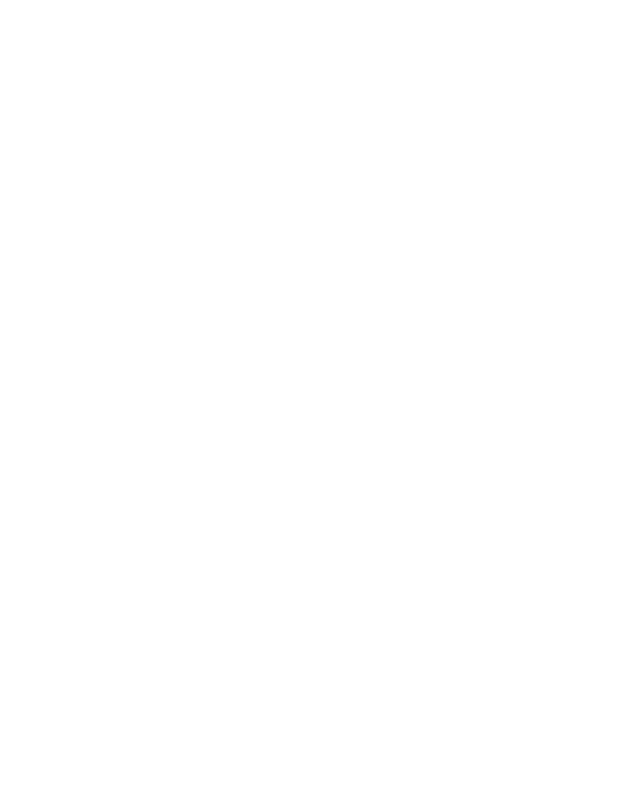
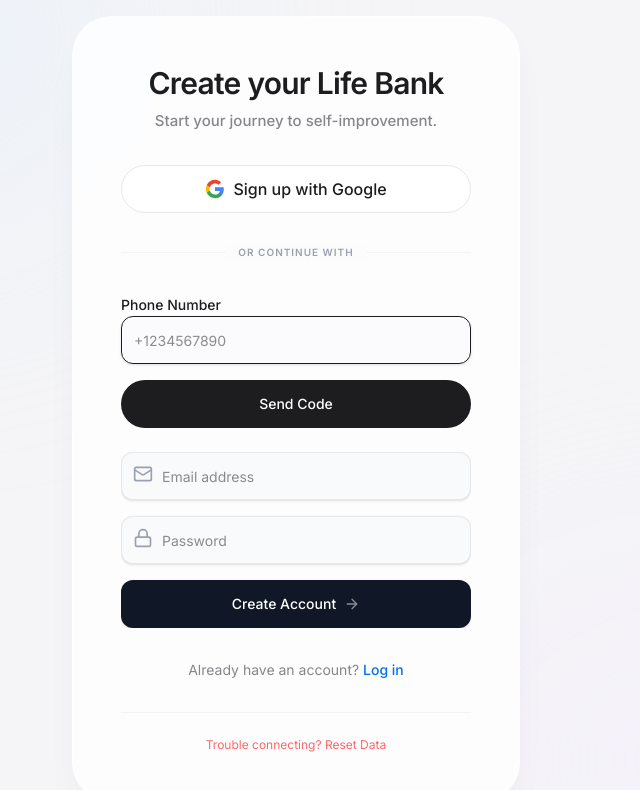
Before and after one commit to 3dmanila-source/lifetime, a Next.js app: page /signup in a window 1280 px wide. Before the commit this address had no page. Shown: the top 790 px of the page, without its empty margins (344-984 px from the left). Built offline with nearby package versions, Linux system fonts and the light colour scheme.

Commit message:
fix: Enable signup page route

```diff
--- a/app/(auth)/signup/page.tsx
+++ b/app/(auth)/signup/page.tsx
@@ -1,5 +1,5 @@
-import { redirect } from 'next/navigation'
+import AuthPage from '@/components/auth/AuthPage'
 
 export default function SignupPage() {
-    redirect('/login')
+    return <AuthPage initialMode="signup" />
 }
```
